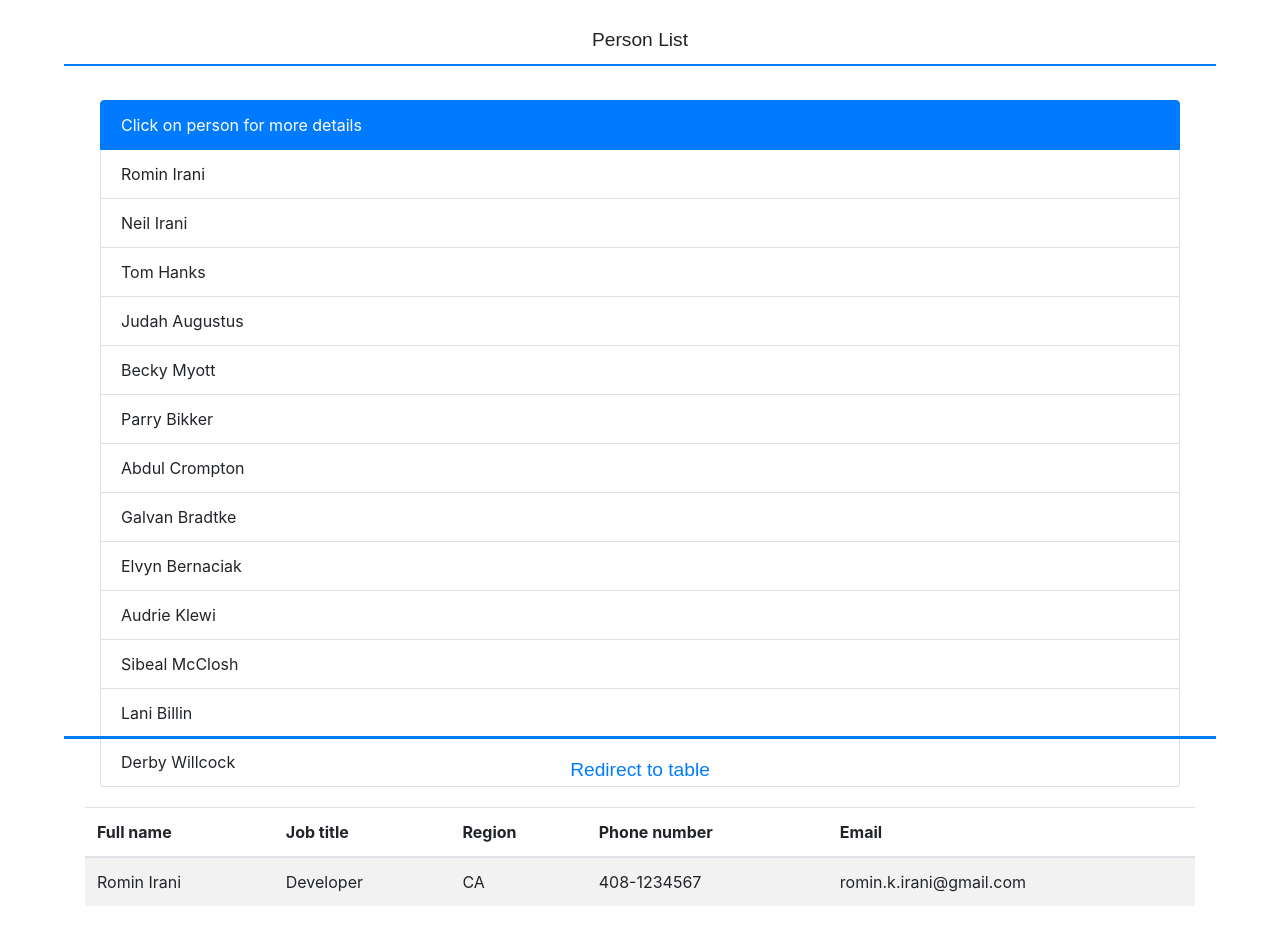
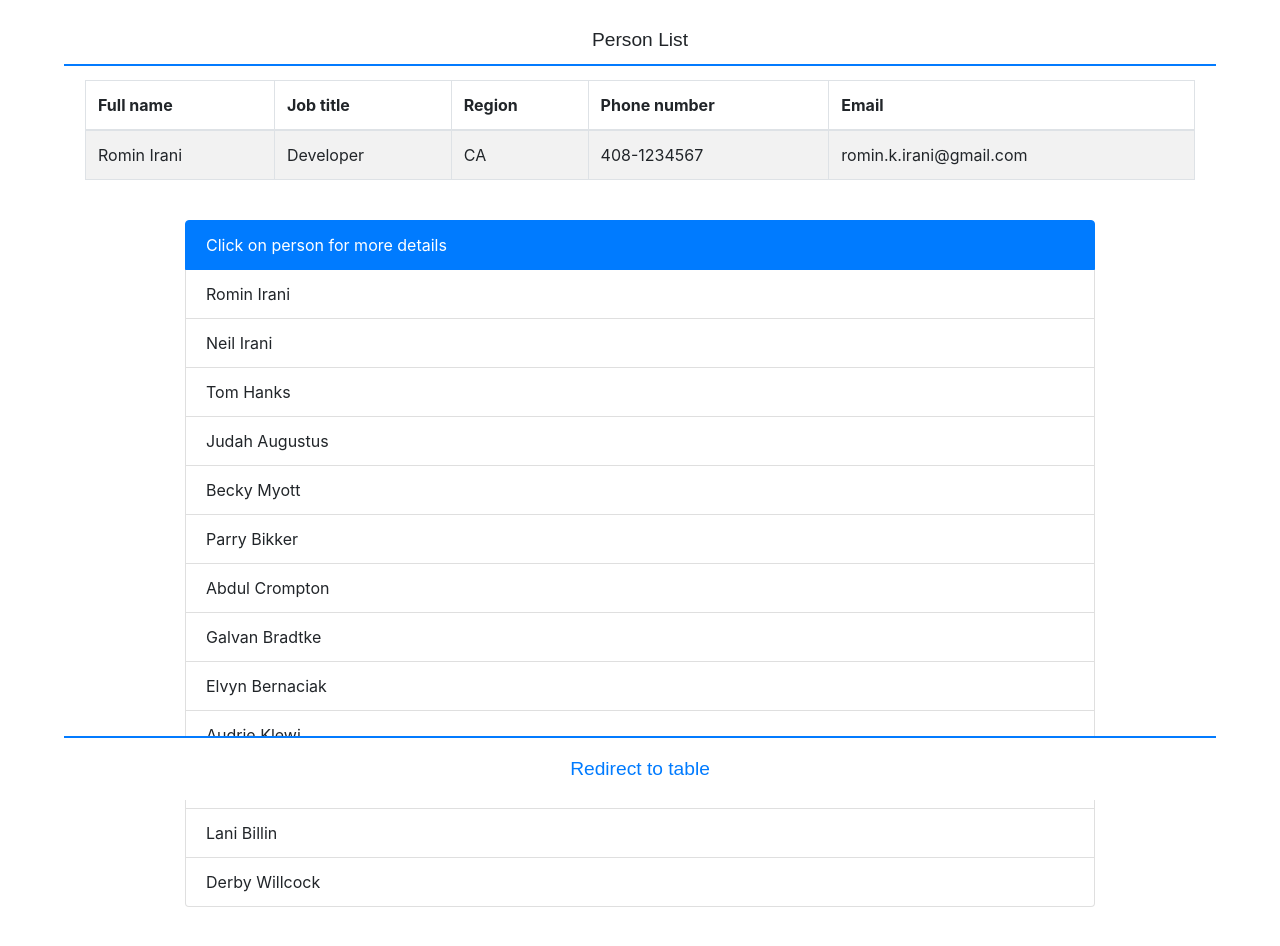
Before and after one commit to vkarabajic/MentoringDuo, a React (Create React App) app: page /list in a window 1280 px wide. Both pictures are taken after a click on the link "Romin Irani". Shown: the top 946 px of the page. Before the commit the page ends 922 px from the top, so only its background shows below. Built offline with nearby package versions, Linux system fonts and the light colour scheme.

Commit message:
updated personList and About screens

```diff
--- a/src/App.css
+++ b/src/App.css
@@ -47,11 +47,13 @@ li {
 	left: 0;
 	bottom: 0;
 	width: 100%;
-	height: 60px;
+	height: 62px;
 	color: white;
 	display: flex;
 	justify-content: center;
 	align-items: center;
+	background-color: white;
+	z-index: 2;
 }
 
 .footer-link {
@@ -69,7 +71,8 @@ li {
 	}
 
 .list {
-	padding: 20px 100px
+	padding: 20px 100px;
+	margin-bottom: 62px
 }
 
 .list-title {
--- a/src/Screens/About.js
+++ b/src/Screens/About.js
@@ -1,10 +1,17 @@
 import React, { Component } from 'react';
 import Header from '../HeaderFooter/Header'
 import Footer from '../HeaderFooter/Footer'
-import { Container, Button, Form, FormGroup, Label, Input, Row, Col } from 'reactstrap';
+import { Container, Button, Form, FormGroup, Label, Input, Row, Col, Alert } from 'reactstrap';
 
 export default class About extends Component {
 
+	constructor(props) {
+		super(props)
+
+		this.state = {
+			toggle: false
+		};
+	}
 
 	render() {
 		return (
@@ -27,10 +34,16 @@ export default class About extends Component {
 									<Label for="exampleId">Message</Label>
 									<Input type="textarea" name="text" id="exampleId" placeholder="Please send us your message 😄" />
 								</FormGroup>
-								<Button block style={{ margin: "20px 0" }} color="primary">Submit</Button>
 							</Form>
+							<Button block style={{ margin: "20px 0" }} onClick={() => { this.setState({ toggle: true }) }} color="primary">Submit</Button>
 						</Col>
-						<Col xs="4" />
+						<Col xs="4">
+							<Alert color="success" isOpen={this.state.toggle} toggle={() => {
+								this.setState({ toggle: !this.state.toggle })
+							}}>
+								Form submited successfuly
+     					 </Alert>
+						</Col>
 					</Row>
 				</Container>
 				<Footer redirectToHome={true} />
--- a/src/Screens/PersonsList.js
+++ b/src/Screens/PersonsList.js
@@ -24,6 +24,7 @@ export default class PersonsList extends Component {
 		let selectedPerson = this.state.persons.filter(item =>
 			(item.userId === id))
 		this.setState({ currentPerson: selectedPerson })
+		window.scroll({ top: 0, left: 0, behavior: 'smooth' })
 	}
 
 	render() {
@@ -33,32 +34,10 @@ export default class PersonsList extends Component {
 		return (
 			<>
 				<Header title={'Person List'} />
-				<div className='list'>
-					<ListGroup>
-						<ListGroupItem
-							active
-							tag='button'
-							disabled
-							action>
-							Click on person for more details
-						</ListGroupItem>
-
-						{person.map(item =>
-							<ListGroupItem
-								tag='a'
-								key={item.data.userId}
-								onClick={() => this.openDetails(item.data.userId)}
-								action>
-								{item.data.firstName + ' ' + item.data.lastName}
-							</ListGroupItem>
-						)}
-					</ListGroup>
-				</div>
-
-				{currentPerson.length > 0 &&
-					<Container>
-						{currentPerson.map(item =>
-							<Table striped key={item.userId}>
+				<Container>
+					{currentPerson.length > 0 &&
+						currentPerson.map(item =>
+							<Table style={{ marginBottom: "20px" }} striped key={item.userId} bordered>
 								<thead>
 									<tr>
 										<th>Full name</th>
@@ -79,11 +58,33 @@ export default class PersonsList extends Component {
 								</tbody>
 							</Table>
 						)}
-					</Container>
-				}
-				< Footer
-					redirectToHome={true}
-					routeName='table' />
+					<div className='list' style={{ display: "block" }}>
+						<ListGroup>
+							<ListGroupItem
+								active
+								tag='button'
+								disabled
+								action>
+								Click on person for more details
+						</ListGroupItem>
+
+							{person.map(item =>
+								<ListGroupItem
+									tag='a'
+									key={item.data.userId}
+									onClick={() => this.openDetails(item.data.userId)}
+									action>
+									{item.data.firstName + ' ' + item.data.lastName}
+								</ListGroupItem>
+							)}
+						</ListGroup>
+					</div>
+
+					< Footer
+						redirectToHome={true}
+						routeName='table'
+					/>
+				</Container>
 			</>
 		);
 	}
--- a/src/Screens/PersonsTable.js
+++ b/src/Screens/PersonsTable.js
@@ -58,14 +58,15 @@ export default class PersonsList extends Component {
 	render() {
 		let people = this.getPersonsInfo();
 		return (
+			<>
+				<Header title={'Table'} />
 				<Container>
-				<Row>
-					<Col>	<Header title={'Table'} /> </Col>
-				</Row>
+
+
 					<div className="clearfix" style={{ padding: '20px 100px' }}>
 
 						<Row>
-						<Col xs="2">
+							<Col xs="9">
 								<ButtonDropdown isOpen={this.state.toggle} toggle={() => {
 									this.setState({ toggle: !this.state.toggle })
 								}}>
@@ -80,10 +81,10 @@ export default class PersonsList extends Component {
 									</DropdownMenu>
 								</ButtonDropdown>
 							</Col>
-						<Col xs="8">
-							<h3><Badge style={{ margin: '5px 20px' }} color="primary">{this.state.rowNumber + 1}</Badge></h3>
+							<Col xs="1">
+								<h3 style={{ marginLeft: "100%", marginTop: "10%" }}>{this.state.rowNumber + 1}</h3>
 							</Col>
-						<Col xs="2">
+							<Col xs="2" style={{ alignItems: "right" }}>
 								<Button color="primary" onClick={this.paginationDown} style={{ margin: '5px 10px' }}> {"<"} </Button>
 								<Button color="primary" onClick={this.paginationUp}> {">"} </Button>
 							</Col>
@@ -121,6 +122,7 @@ export default class PersonsList extends Component {
 					</div>
 
 				</Container >
+			</>
 		);
 	}
 }
```
Lines whose indentation alone changed are shown as unchanged.
